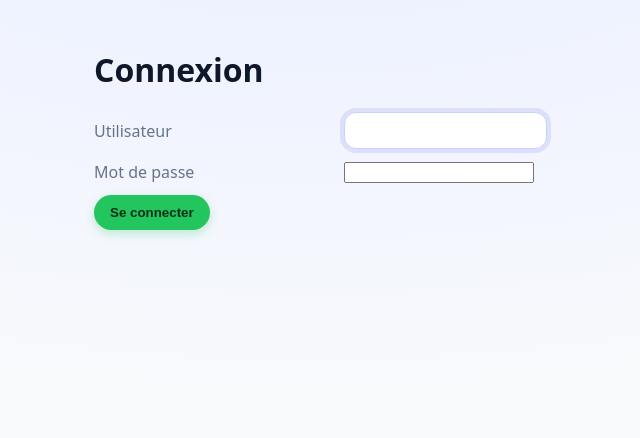
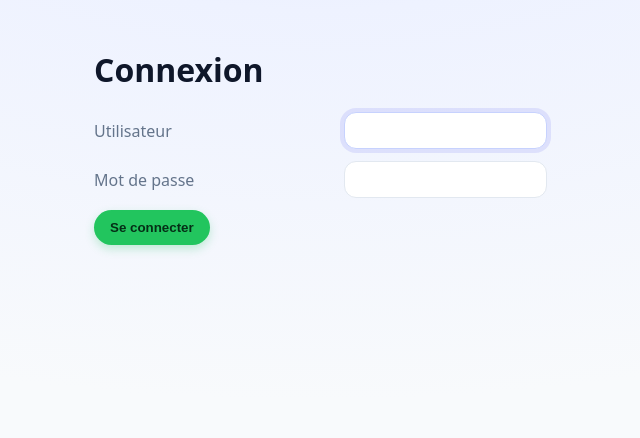
Before and after one commit to Ikram199/TachesRepartitionOdoo, a Flask app: page /login?next=/databases in a window 1280 px wide. Shown: the top 438 px of the page, without its empty margins (326-966 px from the left). Run offline with Flask 3, Linux system fonts and the light colour scheme.

```diff
--- a/static/styles.css
+++ b/static/styles.css
@@ -45,7 +45,7 @@ button:active { transform: translateY(0); }
 
 .row { display: grid; grid-template-columns: 240px 1fr; gap: 10px; align-items: center; margin-bottom: 12px; }
 label { color: var(--muted); font-weight: 500; }
-input[type="text"], input[type="number"], select, input[type="date"], input[type="file"] {
+input[type="text"], input[type="number"], select, input[type="date"], input[type="file"],  input[type="password"] {
   background: #fff; color: var(--text); border: 1px solid var(--border); border-radius: 12px; padding: 10px 12px; outline: none;
 }
 input:focus, select:focus { border-color: #c7d2fe; box-shadow: 0 0 0 4px rgba(99,102,241,.15); }
```
